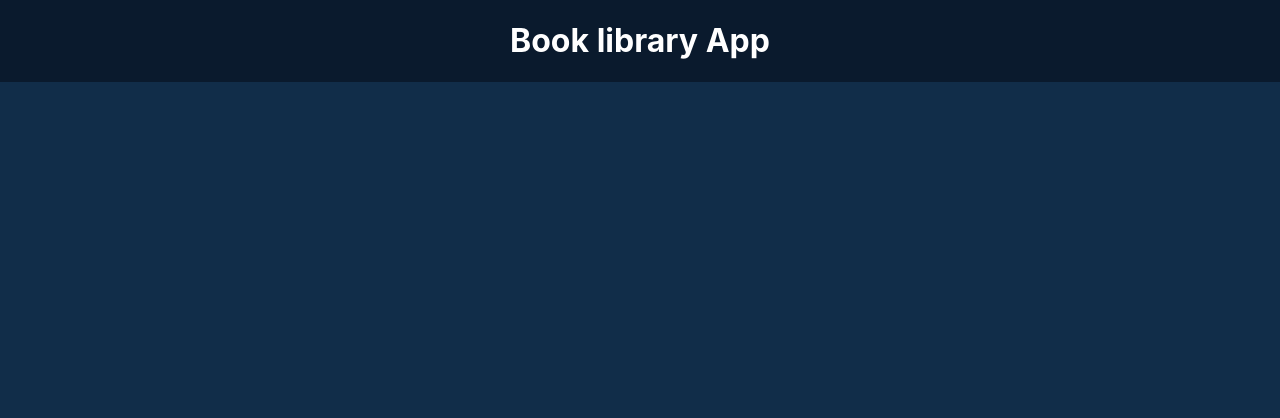
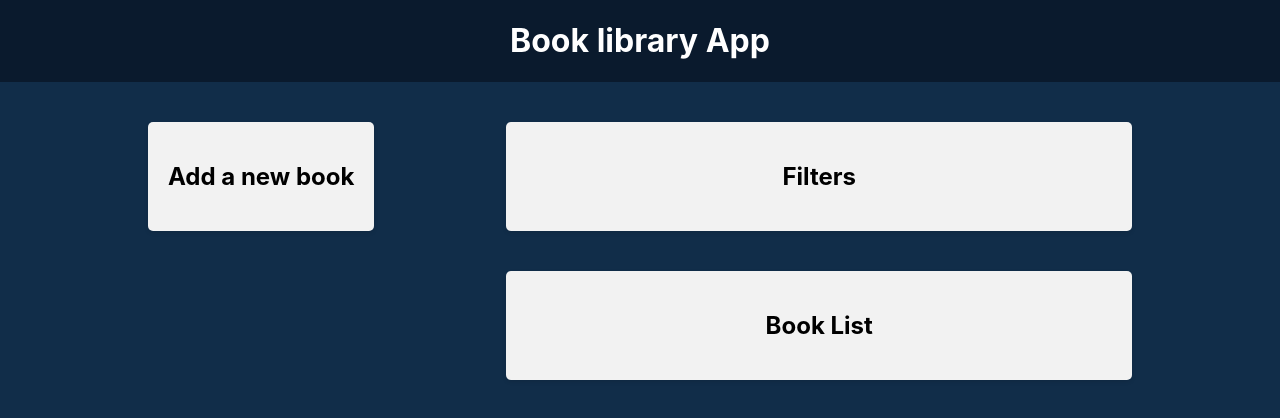
Before and after one commit to Waldemar-00/react-again, a React (Create React App) app in the folder 30-react-redux/frontend/: page / in a window 1280 px wide. Shown: the top 418 px of the page. Built offline with nearby package versions, Linux system fonts and the light colour scheme.

Commit message:
Added all components to the page.

```diff
--- a/30-react-redux/frontend/src/App.js
+++ b/30-react-redux/frontend/src/App.js
@@ -9,6 +9,15 @@ function App() {
       <header className='app-header'>
         <h1>Book library App</h1>
       </header>
+      <main className='app-main'>
+        <div className='app-left-column'>
+          <BookForm />
+        </div>
+        <div className='app-right-column'>
+          <Filter />
+          <BookList />
+        </div>
+      </main>
     </div>
   )
 }
--- a/30-react-redux/frontend/src/components/BookForm/BookForm.jsx
+++ b/30-react-redux/frontend/src/components/BookForm/BookForm.jsx
@@ -1,7 +1,11 @@
 import React from 'react'
 
 const BookForm = () => {
-  return <div>BookForm</div>
+  return (
+    <div className='app-block book-form'>
+      <h2>Add a new book</h2>
+    </div>
+  )
 }
 
 export default BookForm
--- a/30-react-redux/frontend/src/components/BookList/BookList.jsx
+++ b/30-react-redux/frontend/src/components/BookList/BookList.jsx
@@ -1,7 +1,11 @@
 import React from 'react'
 
 const BookList = () => {
-  return <div>BookList</div>
+  return (
+    <div className='app-block book-list'>
+      <h2>Book List</h2>
+    </div>
+  )
 }
 
 export default BookList
--- a/30-react-redux/frontend/src/components/Filter/Filter.jsx
+++ b/30-react-redux/frontend/src/components/Filter/Filter.jsx
@@ -1,7 +1,11 @@
 import React from 'react'
 
 const Filter = () => {
-  return <div>Filter</div>
+  return (
+    <div className='app-block filter'>
+      <h2>Filters</h2>
+    </div>
+  )
 }
 
 export default Filter
```
